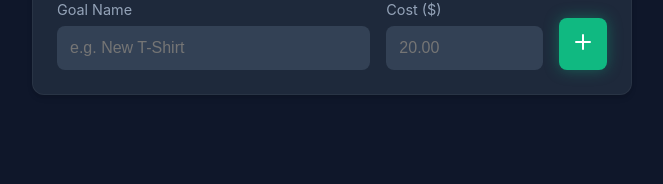
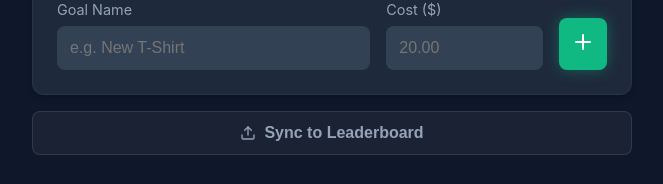
Before and after one commit to DanieljVilema/Propio-Tracker, a React (Vite) app: page / in a window 1280 px wide. Shown: the part 1129-1313 px from the top of the page, without its empty margins (308-971 px from the left). Before the commit the page ends 1256 px from the top, so only its background shows below. Built offline with nearby package versions, Linux system fonts and the light colour scheme; no server answers.

Commit message:
feat: add Sync to Leaderboard button for uploading existing local data

```diff
--- a/src/App.jsx
+++ b/src/App.jsx
@@ -18,7 +18,7 @@ import { GoalList } from './components/GoalList';
 import { AddGoalForm } from './components/AddGoalForm';
 import { Leaderboard } from './components/Leaderboard';
 import { NicknameModal } from './components/NicknameModal';
-import { Timer, Trophy, Settings, User } from 'lucide-react';
+import { Timer, Trophy, User, Settings, Upload } from 'lucide-react';
 
 function getTodayISO() {
   return new Date().toISOString().split('T')[0];
@@ -65,6 +65,7 @@ function App() {
     return localStorage.getItem('propio_nickname') || '';
   });
   const [showNicknameModal, setShowNicknameModal] = useState(false);
+  const [syncStatus, setSyncStatus] = useState(null); // null | 'syncing' | 'synced' | 'error'
 
   // --- Effects ---
 
@@ -197,6 +198,23 @@ function App() {
     setSavedEarnings(0);
     setSavedSeconds(0);
     setInitialBalance(0);
+  };
+
+  const manualSync = async () => {
+    if (!nickname) {
+      setShowNicknameModal(true);
+      return;
+    }
+    setSyncStatus('syncing');
+    try {
+      const totalEarnings = initialBalance + savedEarnings;
+      await syncToFirestore(savedSeconds, totalEarnings);
+      setSyncStatus('synced');
+      setTimeout(() => setSyncStatus(null), 3000);
+    } catch {
+      setSyncStatus('error');
+      setTimeout(() => setSyncStatus(null), 3000);
+    }
   };
 
   // --- Nickname Handlers ---
@@ -381,6 +399,40 @@ function App() {
             </div>
 
             <AddGoalForm onAddGoal={addGoal} />
+
+            {/* Manual Sync Button */}
+            <button
+              onClick={manualSync}
+              disabled={syncStatus === 'syncing'}
+              className="btn"
+              style={{
+                width: '100%',
+                padding: '0.75rem',
+                marginTop: '1rem',
+                background: syncStatus === 'synced'
+                  ? 'rgba(16, 185, 129, 0.15)'
+                  : syncStatus === 'error'
+                    ? 'rgba(239, 68, 68, 0.15)'
+                    : 'rgba(255,255,255,0.05)',
+                color: syncStatus === 'synced'
+                  ? '#10b981'
+                  : syncStatus === 'error'
+                    ? '#ef4444'
+                    : 'var(--text-secondary)',
+                border: '1px solid rgba(255,255,255,0.1)',
+                display: 'flex',
+                alignItems: 'center',
+                justifyContent: 'center',
+                gap: '0.5rem',
+                transition: 'all 0.3s ease',
+              }}
+            >
+              <Upload size={16} />
+              {syncStatus === 'syncing' ? 'Syncing...'
+                : syncStatus === 'synced' ? '✓ Synced to Leaderboard!'
+                  : syncStatus === 'error' ? 'Sync failed — try again'
+                    : 'Sync to Leaderboard'}
+            </button>
           </>
         } />
 
```
